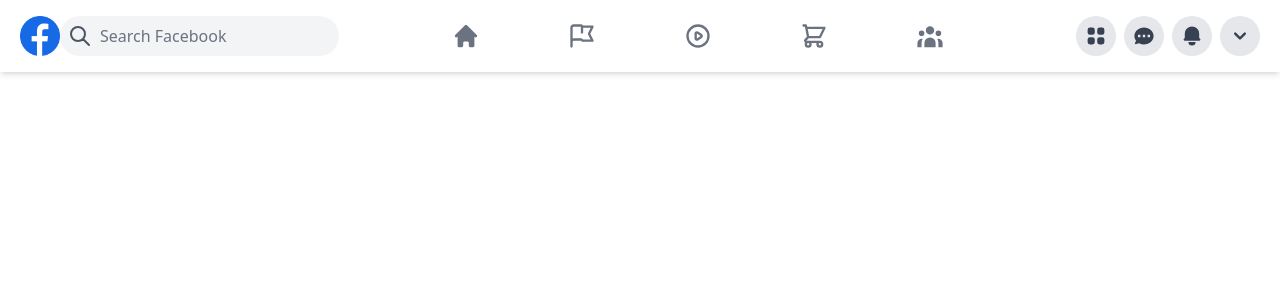
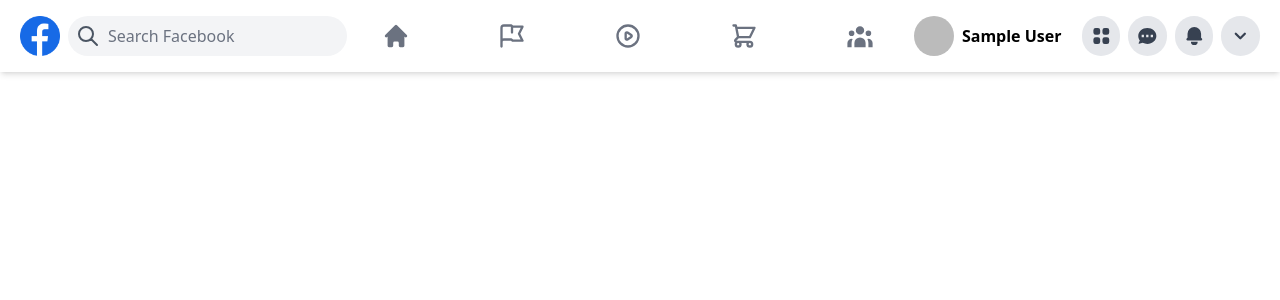
Before and after one commit to ErysCode7/fb-v2, a Next.js app: page / in a window 1280 px wide. Shown: the top 300 px of the page. Built offline with nearby package versions, Linux system fonts and the light colour scheme; no server answers; sample sign-in values are in the browser's storage.

Commit message:
features: next-auth

```diff
--- a/components/Header/index.tsx
+++ b/components/Header/index.tsx
@@ -2,7 +2,7 @@ import {
   FlagIcon,
   PlayIcon,
   SearchIcon,
-  ShoppingCartIcon,
+  ShoppingCartIcon
 } from "@heroicons/react/outline";
 import {
   BellIcon,
@@ -10,16 +10,15 @@ import {
   ChevronDownIcon,
   HomeIcon,
   UserGroupIcon,
-  ViewGridIcon,
+  ViewGridIcon
 } from "@heroicons/react/solid";
 import type { NextPage } from "next";
+import { signOut, useSession } from "next-auth/react";
 import Image from "next/image";
 import HeaderIcon from "./components/HeaderIcon/";
 
 const Header: NextPage = () => {
-  // const { data: session } = useSession();
-
-  // const { name, image }: any = session?.user;
+  const { data: session } = useSession();
 
   const icons = [
     {
@@ -50,7 +49,7 @@ const Header: NextPage = () => {
           height={40}
           alt="Facebook logo"
         />
-        <div className="flex items-center rounded-full bg-gray-100 p-2">
+        <div className="flex  items-center rounded-full bg-gray-100 p-2 ml-2">
           <SearchIcon className="h-6 text-gray-600" />
           <input
             type="text"
@@ -72,16 +71,19 @@ const Header: NextPage = () => {
       {/* Right */}
       <div className="flex items-center sm:space-x-2 justify-end">
         {/* Profile pic */}
-        {/* <Image
-          src={image}
+        <Image
+          src={session?.user?.image || "/"}
           width={40}
           height={40}
-          alt={name}
+          alt={session?.user?.name || " "}
           className="rounded-full cursor-pointer"
           onClick={() => signOut()}
-        /> */}
+          priority
+        />
 
-        <p className="font-semibold pr-3 whitespace-nowrap">{}</p>
+        <p className="font-semibold pr-3 whitespace-nowrap">
+          {session?.user?.name}
+        </p>
         <ViewGridIcon className="icon" />
         <ChatIcon className="icon" />
         <BellIcon className="icon" />
--- a/pages/_app.tsx
+++ b/pages/_app.tsx
@@ -1,11 +1,17 @@
+import { SessionProvider } from "next-auth/react";
 import type { AppProps } from "next/app";
 import Layout from "../components/Layout/Layout";
 import "../styles/globals.css";
 
-export default function App({ Component, pageProps }: AppProps) {
+export default function App({
+  Component,
+  pageProps: { session, ...pageProps },
+}: AppProps) {
   return (
-    <Layout>
-      <Component {...pageProps} />
-    </Layout>
+    <SessionProvider session={session}>
+      <Layout>
+        <Component {...pageProps} />
+      </Layout>
+    </SessionProvider>
   );
 }
--- a/pages/index.tsx
+++ b/pages/index.tsx
@@ -1,12 +1,32 @@
-import type { NextPage } from "next";
+import type { GetServerSideProps, NextPage } from "next";
+import { getSession } from "next-auth/react";
 import { Header } from "../components";
+import { Session } from "../utils/types/session";
 
-const Home: NextPage = () => {
-  return (
-    <>
-      <Header />
-    </>
-  );
+const Home: NextPage<Session> = ({ user }) => {
+  console.log(user);
+
+  return <>{user && <Header />}</>;
 };
 
 export default Home;
+
+export const getServerSideProps: GetServerSideProps = async (context) => {
+  const session = await getSession(context);
+  const user = session?.user;
+
+  if (!session) {
+    return {
+      redirect: {
+        destination: "/login",
+        permanent: false,
+      },
+    };
+  }
+
+  return {
+    props: {
+      user,
+    },
+  };
+};
--- a/pages/login.tsx
+++ b/pages/login.tsx
@@ -1,46 +1,44 @@
-// import { GetServerSideProps } from "next";
-// import { getSession, signIn } from "next-auth/react";
-// import Image from "next/image";
+import type { GetServerSideProps, NextPage } from "next";
+import { getSession, signIn } from "next-auth/react";
+import Image from "next/image";
 
-// type Props = {};
+const Login: NextPage = () => {
+  return (
+    <div className="pt-[15vh] flex flex-col items-center gap-4 w-full h-screen">
+      <Image
+        src="/images/login-logo.png"
+        height={400}
+        width={400}
+        alt="Facebook logo"
+        className="object-contain"
+      />
+      <button
+        className="p-5 bg-blue-500 rounded-full text-white text-center cursor-pointer active:scale-95"
+        onClick={() => signIn("facebook")}
+      >
+        Login with Facebook
+      </button>
+    </div>
+  );
+};
 
-// const Login = (props: Props) => {
-//   return (
-//     <div className="pt-[15vh] flex flex-col items-center gap-4 w-full h-screen">
-//       <Image
-//         src="/images/login-logo.png"
-//         height={400}
-//         width={400}
-//         alt="Facebook logo"
-//         className="object-contain"
-//       />
-//       <button
-//         className="p-5 bg-blue-500 rounded-full text-white text-center cursor-pointer active:scale-95"
-//         onClick={() => signIn("facebook")}
-//       >
-//         Login with Facebook
-//       </button>
-//     </div>
-//   );
-// };
+export default Login;
 
-// export default Login;
+export const getServerSideProps: GetServerSideProps = async (context) => {
+  const session = await getSession(context);
 
-// export const getServerSideProps: GetServerSideProps = async (context) => {
-//   const session = await getSession(context);
+  if (session) {
+    return {
+      redirect: {
+        destination: "/",
+        permanent: false,
+      },
+    };
+  }
 
-//   if (session) {
-//     return {
-//       redirect: {
-//         destination: "/",
-//         permanent: false,
-//       },
-//     };
-//   }
-
-//   return {
-//     props: {
-//       session,
-//     },
-//   };
-// };
+  return {
+    props: {
+      session,
+    },
+  };
+};
--- a/utils/types/session.ts
+++ b/utils/types/session.ts
@@ -1,9 +1,4 @@
 export type Session = {
-  session: SessionValue;
-};
-
-export type SessionValue = {
-  expires: string | null | undefined;
   user: User;
 };
 
```
